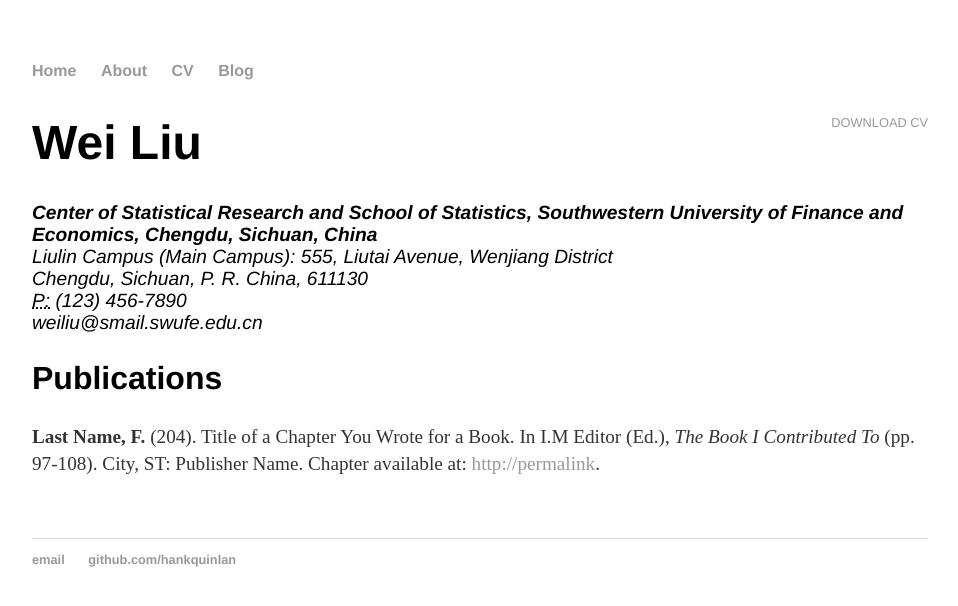
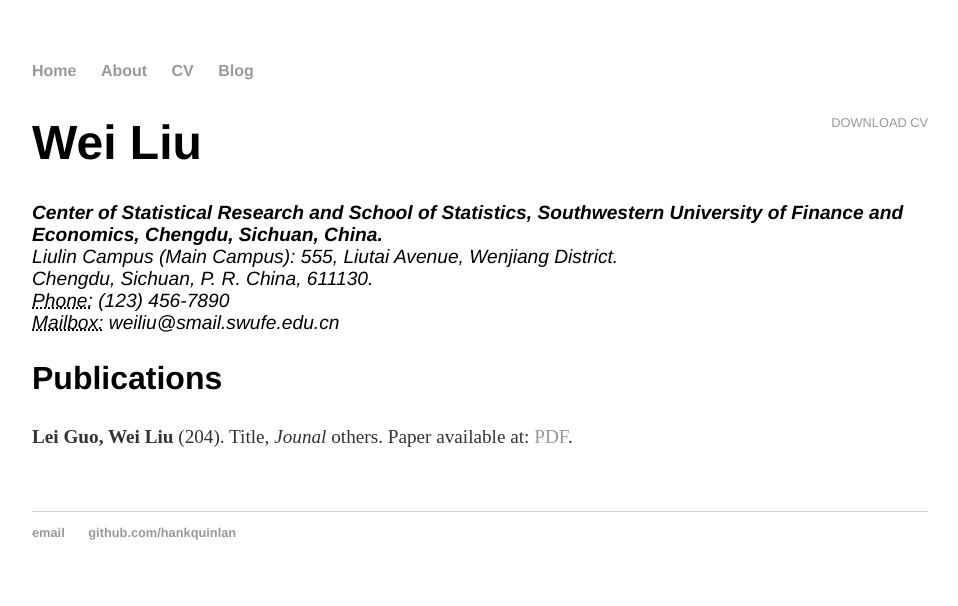
Before and after one commit to feiyoung/feiyoung.github.io, a Jekyll site: the page built from cv/index.html, in a window 1280 px wide. Shown: the top 606 px of the page, without its empty margins (160-1118 px from the left). Built offline with Jekyll 4.4.1, drawn with Linux system fonts in a browser that asks for light colours.

Commit message:
'update'

```diff
--- a/blog/index.html
+++ b/blog/index.html
@@ -1,6 +1,6 @@
 ---
 layout: default
-title: Hank Quinlan's Blog
+title: Wei Liu's Blog
 ---
 <h1>{{ page.title }}</h1>
 <ul class="posts">
--- a/cv/index.html
+++ b/cv/index.html
@@ -7,15 +7,15 @@ title: CV of Your Name
 					<h1>Wei Liu</h1>
 					<address>
 					<strong>Center of Statistical Research and School of Statistics,
-Southwestern University of Finance and Economics, Chengdu, Sichuan, China</strong><br>
-					Liulin Campus (Main Campus): 555, Liutai Avenue, Wenjiang District<br>
-					 Chengdu, Sichuan, P. R. China, 611130<br>
-					<abbr title="phone">P:</abbr> (123) 456-7890<br>
-					<span class="obfuscate">weiliu@smail.swufe.edu.cn</span>
+Southwestern University of Finance and Economics, Chengdu, Sichuan, China.</strong><br>
+					Liulin Campus (Main Campus): 555, Liutai Avenue, Wenjiang District.<br>
+					 Chengdu, Sichuan, P. R. China, 611130.<br>
+					<abbr title="phone">Phone:</abbr> (123) 456-7890<br>
+					<abbr title='mailbox'>Mailbox:</abbr> weiliu@smail.swufe.edu.cn<br>
 					</address>
 
 					<h2>Publications</h2>
 
-					<p><strong>Last Name, F.</strong> (204). Title of a Chapter You Wrote for a Book. In I.M Editor (Ed.), <em>The Book I Contributed To</em> (pp. 97-108). City, ST: Publisher Name. Chapter available at: <a href="#">http://permalink</a>.
+					<p><strong>Lei Guo, Wei Liu </strong> (204). Title, <em>Jounal</em> others. Paper available at: <a href="http://www.psysci.org/EN/article/downloadArticleFile.do?attachType=PDF&id=10065">PDF</a>.
 
 	</div>
```
Also changed, not shown: _posts/2014-04-30-hank-quinlan-site-launched.md (deleted, +0 -7 lines), _posts/2019-02-27-weiliu-site-launched.md (added, +7 -0 lines), blog/atom.xml (+8 -8 lines).
